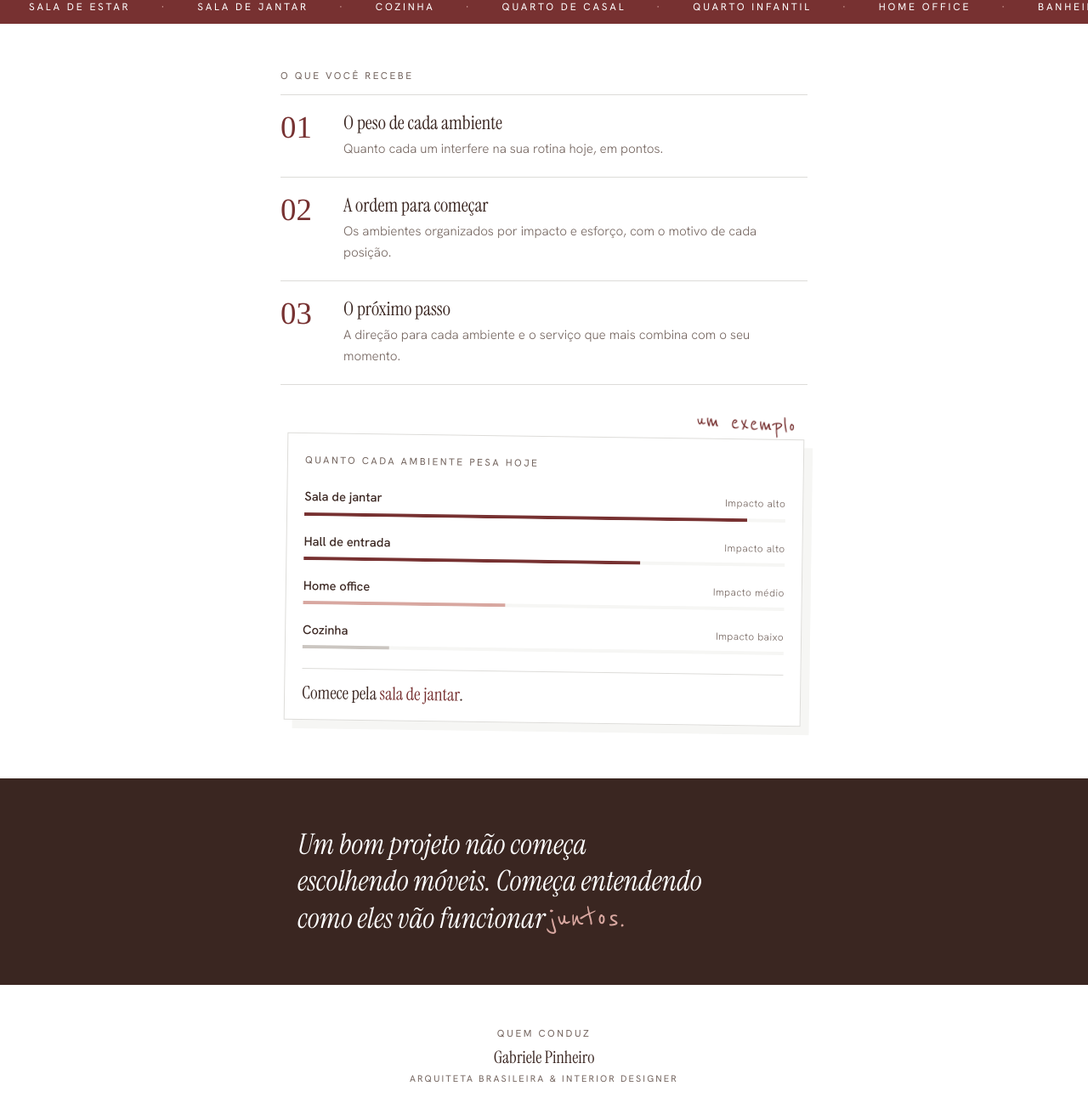
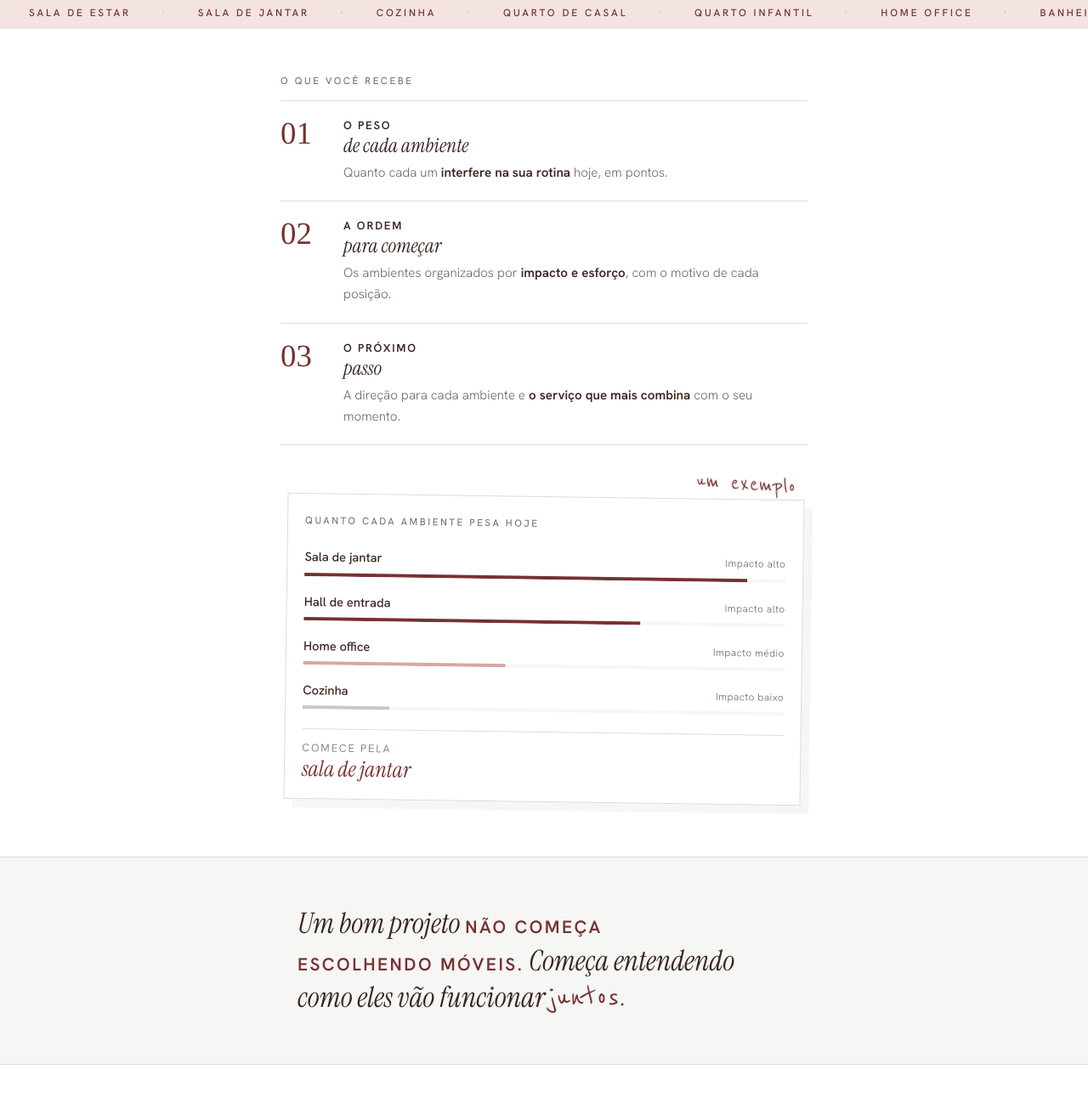
Before and after one commit to Gabrielepinheiro/Diagnosticodacasa, a website with bundled scripts: page index.html in a window 1280 px wide. Shown: the part 731-2029 px from the top of the page at 85% size. Built offline with nearby package versions, Linux system fonts and the light colour scheme.

Commit message:
Capa mais clara e com pesos de letra mesclados
Co-Authored-By: Claude Opus 5.5 <noreply@anthropic.com>
Claude-Session: https://claude.ai/code/session_0123bnDXh51qGEwu6ByCGgL3

```diff
--- a/css/styles.css
+++ b/css/styles.css
@@ -294,6 +294,27 @@ html, body { overflow-x: clip; }
   .fim-capa .btn { width: auto; }
 }
 
+/* Mais claro e com pesos mesclados */
+.capa h1 em { font-style: italic; }
+.capa h1 .h-leve { font: 300 .5em/1.2 var(--texto); letter-spacing: .14em; text-transform: uppercase; display: block; color: var(--cacau-2); margin-bottom: 6px; }
+.capa .lede { font-weight: 300; }
+.capa .lede b { font-weight: 600; }
+.faixa { background: var(--anturio-claro); color: var(--bordo); }
+.faixa span { font-weight: 500; }
+.faixa span::after { color: var(--anturio); }
+.lista-num b { font: 600 .82rem/1.3 var(--texto); letter-spacing: .14em; text-transform: uppercase; margin-bottom: 8px; }
+.lista-num b em { font: italic 400 1.45rem/1 var(--display); letter-spacing: 0; text-transform: none; display: block; margin-top: 4px; color: var(--cacau); }
+.lista-num p { font-weight: 300; }
+.lista-num p strong { font-weight: 600; color: var(--cacau); }
+.am-fim span { font: 300 .78rem var(--texto); letter-spacing: .16em; text-transform: uppercase; color: var(--cacau-2); display: block; margin-bottom: 2px; }
+.am-fim b { font: italic 400 1.6rem/1.2 var(--display); }
+.frase { background: var(--nevoa); color: var(--cacau); border-top: 1px solid var(--linha); border-bottom: 1px solid var(--linha); }
+.frase p { font-style: italic; }
+.frase strong { font: 600 .62em/1.5 var(--texto); letter-spacing: .12em; text-transform: uppercase; font-style: normal; color: var(--bordo); display: inline; }
+.frase .mao { color: var(--bordo); }
+.capa-foto::before { background: var(--nevoa); }
+.quem .assin { font-style: italic; }
+
 /* Entrada suave entre as telas */
 #app.entra > * { animation: surgir .45s ease both; }
 @keyframes surgir { from { opacity: 0; transform: translateY(8px); } }
--- a/js/app.js
+++ b/js/app.js
@@ -140,8 +140,8 @@ function capa(acao) {
   <section class="capa">
     <div class="capa-texto">
       ${rot(0, 'Arquitetura de interiores online')}
-      <h1 tabindex="-1">Por qual ambiente <span class="mao">começar?</span></h1>
-      <p class="lede">Em cerca de 6 minutos, você descobre quais ambientes pesam mais na sua rotina e em que ordem resolver a casa, com o motivo de cada posição.</p>
+      <h1 tabindex="-1"><span class="h-leve">Por qual</span> <em>ambiente</em> <span class="mao">começar?</span></h1>
+      <p class="lede">Em <b>cerca de 6 minutos</b>, você descobre <b>quais ambientes pesam mais</b> na sua rotina e <b>em que ordem resolver a casa</b>, com o motivo de cada posição.</p>
       <div class="capa-acao">${acao}</div>
     </div>
     <figure class="capa-foto">
@@ -154,9 +154,9 @@ function capa(acao) {
   <section class="recebe">
     ${rot(0, 'O que você recebe')}
     <ol class="lista-num">
-      <li><span class="n">01</span><div><b>O peso de cada ambiente</b><p>Quanto cada um interfere na sua rotina hoje, em pontos.</p></div></li>
-      <li><span class="n">02</span><div><b>A ordem para começar</b><p>Os ambientes organizados por impacto e esforço, com o motivo de cada posição.</p></div></li>
-      <li><span class="n">03</span><div><b>O próximo passo</b><p>A direção para cada ambiente e o serviço que mais combina com o seu momento.</p></div></li>
+      <li><span class="n">01</span><div><b>O peso <em>de cada ambiente</em></b><p>Quanto cada um <strong>interfere na sua rotina</strong> hoje, em pontos.</p></div></li>
+      <li><span class="n">02</span><div><b>A ordem <em>para começar</em></b><p>Os ambientes organizados por <strong>impacto e esforço</strong>, com o motivo de cada posição.</p></div></li>
+      <li><span class="n">03</span><div><b>O próximo <em>passo</em></b><p>A direção para cada ambiente e <strong>o serviço que mais combina</strong> com o seu momento.</p></div></li>
     </ol>
   </section>
   <section class="amostra" aria-label="Exemplo de resultado">
@@ -167,10 +167,10 @@ function capa(acao) {
       <div class="am-linha"><span>Hall de entrada</span><i style="--w:70%" class="alto"></i><small>Impacto alto</small></div>
       <div class="am-linha"><span>Home office</span><i style="--w:42%" class="medio"></i><small>Impacto médio</small></div>
       <div class="am-linha"><span>Cozinha</span><i style="--w:18%"></i><small>Impacto baixo</small></div>
-      <p class="am-fim">Comece pela <b>sala de jantar</b>.</p>
+      <p class="am-fim"><span>Comece pela</span> <b>sala de jantar</b></p>
     </div>
   </section>
-  <blockquote class="frase sangra"><p>Um bom projeto não começa escolhendo móveis. Começa entendendo como eles vão funcionar <span class="mao">juntos.</span></p></blockquote>
+  <blockquote class="frase sangra"><p>Um bom projeto <strong>não começa escolhendo móveis.</strong> Começa entendendo como eles vão funcionar <span class="mao">juntos.</span></p></blockquote>
   <section class="quem">
     ${rot(0, 'Quem conduz')}
     ${ASSINATURA}
```
